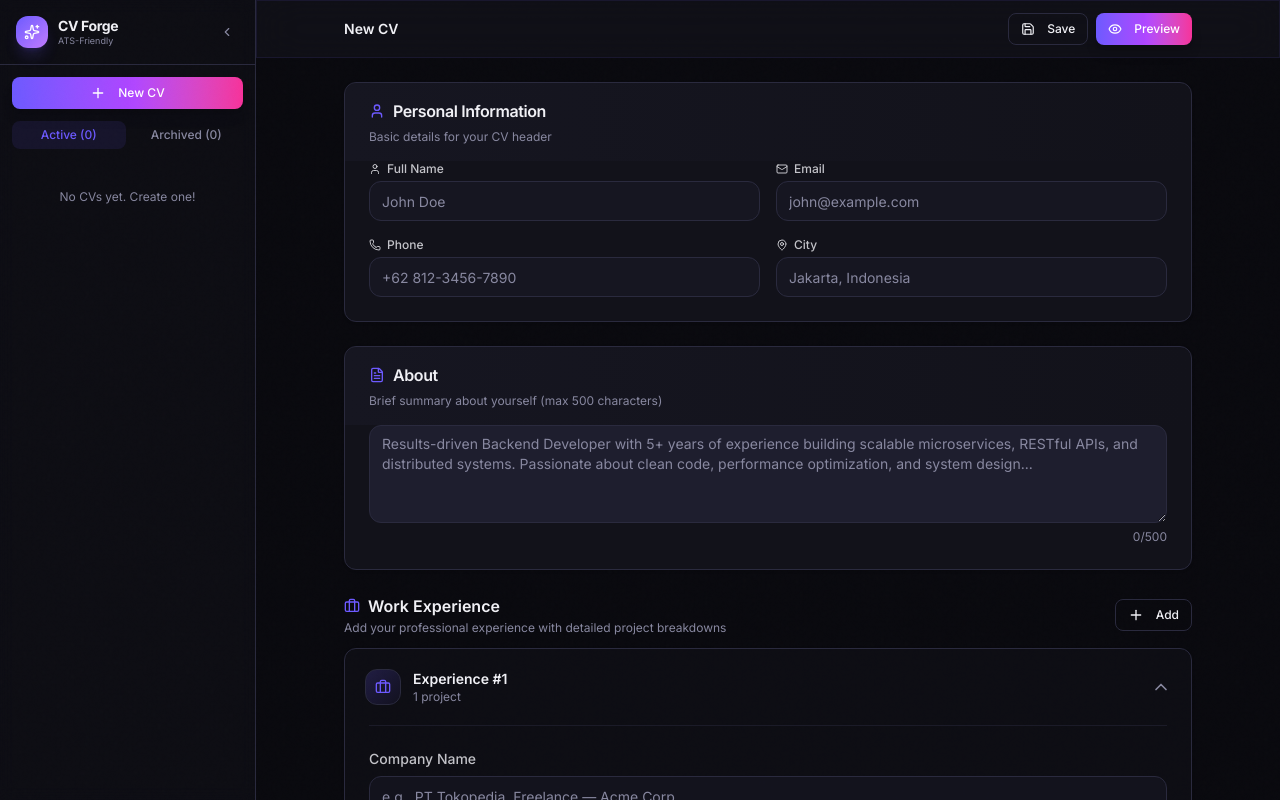
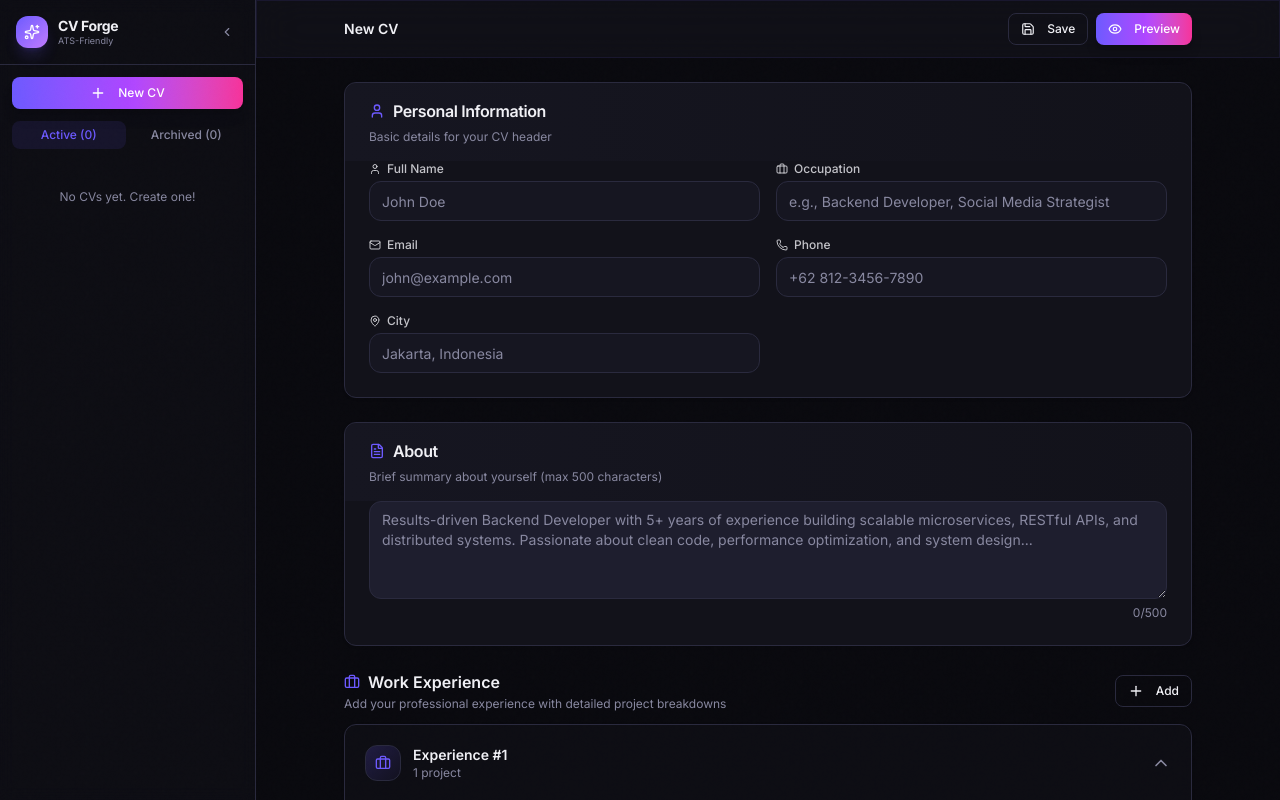
Before and after one commit to izeah/cv-ats-friendly-generator, a React (Vite) app: page /create in a window 1280 px wide. Shown: the top 800 px of the page. Built offline with nearby package versions, Linux system fonts and the light colour scheme.

Commit message:
feat(CVForm, pdf-generator, CVPreview): add occupation field to CV data and update PDF generation and preview

```diff
--- a/src/lib/db.ts
+++ b/src/lib/db.ts
@@ -27,6 +27,7 @@ export interface WorkExperience {
 export interface CVData {
   email: string  // primary key
   fullName: string
+  occupation?: string
   phone: string
   city: string
   about: string
--- a/src/lib/pdf-generator.ts
+++ b/src/lib/pdf-generator.ts
@@ -146,7 +146,18 @@ export function generateATSPDF(cv: CVData): void {
     pdf.setFont("helvetica", "bold");
     pdf.setTextColor(...TEXT_COLOR);
     pdf.text(cv.fullName, PAGE_WIDTH / 2, y, { align: "center" });
-    y += 7;
+    y += 6;
+
+    // Occupation
+    if (cv.occupation) {
+      pdf.setFontSize(11);
+      pdf.setFont("helvetica", "normal");
+      pdf.setTextColor(...TEXT_COLOR);
+      pdf.text(cv.occupation, PAGE_WIDTH / 2, y, { align: "center" });
+      y += 5;
+    } else {
+      y += 1;
+    }
 
     // Contact line
     const contactParts: string[] = [];
--- a/src/pages/CVForm.tsx
+++ b/src/pages/CVForm.tsx
@@ -607,6 +607,7 @@ export default function CVForm() {
 
     // Form state
     const [fullName, setFullName] = useState("");
+    const [occupation, setOccupation] = useState("");
     const [email, setEmail] = useState("");
     const [phone, setPhone] = useState("");
     const [city, setCity] = useState("");
@@ -620,6 +621,7 @@ export default function CVForm() {
     // Reset form function
     const resetForm = () => {
         setFullName("");
+        setOccupation("");
         setEmail("");
         setPhone("");
         setCity("");
@@ -634,6 +636,7 @@ export default function CVForm() {
         const existing = await getCVByEmail(targetEmail.trim().toLowerCase());
         if (existing) {
             setFullName(existing.fullName);
+            setOccupation(existing.occupation || "");
             setEmail(existing.email);
             setPhone(existing.phone);
             setCity(existing.city);
@@ -721,6 +724,7 @@ export default function CVForm() {
             const cvData: CVData = {
                 email: email.trim().toLowerCase(),
                 fullName: fullName.trim(),
+                occupation: occupation.trim(),
                 phone: phone.trim(),
                 city: city.trim(),
                 about: about.trim(),
@@ -753,6 +757,7 @@ export default function CVForm() {
                     const cvData: CVData = {
                         email: email.trim().toLowerCase(),
                         fullName: fullName.trim(),
+                        occupation: occupation.trim(),
                         phone: phone.trim(),
                         city: city.trim(),
                         about: about.trim(),
@@ -847,6 +852,23 @@ export default function CVForm() {
                                             setFullName(e.target.value)
                                         }
                                         placeholder="John Doe"
+                                        className="mt-1 bg-muted/50"
+                                    />
+                                </div>
+                                <div>
+                                    <Label
+                                        htmlFor="occupation"
+                                        className="flex items-center gap-1.5 text-xs"
+                                    >
+                                        <Briefcase className="w-3 h-3" /> Occupation
+                                    </Label>
+                                    <Input
+                                        id="occupation"
+                                        value={occupation}
+                                        onChange={(e) =>
+                                            setOccupation(e.target.value)
+                                        }
+                                        placeholder="e.g., Backend Developer, Social Media Strategist"
                                         className="mt-1 bg-muted/50"
                                     />
                                 </div>
--- a/src/pages/CVPreview.tsx
+++ b/src/pages/CVPreview.tsx
@@ -124,7 +124,9 @@ export default function CVPreview() {
             <h1 className="text-2xl sm:text-3xl font-bold tracking-tight text-foreground mb-1">
               {cv.fullName}
             </h1>
-            <p className="text-primary font-medium text-sm mb-4">Backend Developer</p>
+            {cv.occupation && (
+              <p className="text-primary font-medium text-sm mb-4">{cv.occupation}</p>
+            )}
             <div className="flex flex-wrap gap-x-5 gap-y-1.5 text-sm text-muted-foreground">
               {cv.email && (
                 <span className="flex items-center gap-1.5">
```
